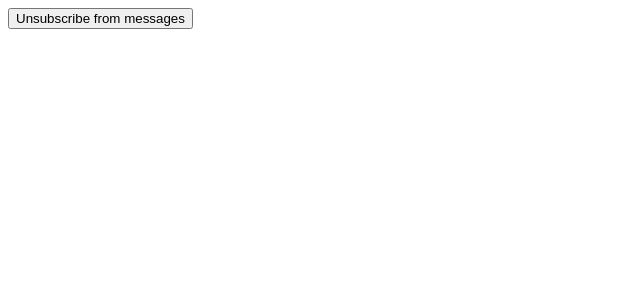
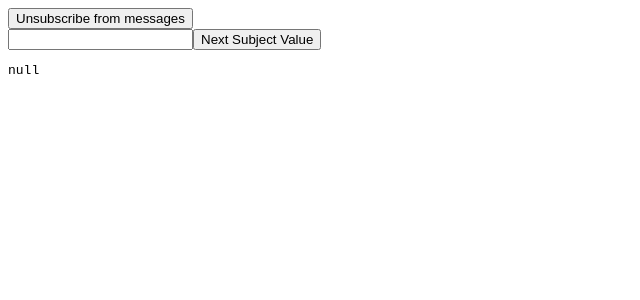
Before and after one commit to cassichan/message-app, an Angular app: page / in a window 1280 px wide. Shown: the top 300 px of the page, without its empty margins (0-640 px from the left). Built offline with nearby package versions, Linux system fonts and the light colour scheme; no server answers.

Commit message:
implementing rxjs observables, pipes and operators

```diff
--- a/src/app/app.component.html
+++ b/src/app/app.component.html
@@ -1,3 +1,11 @@
 <div>
   <app-message-list></app-message-list>
+  <br/>
+  <div class="pokemon-container">
+    <input #nextInput />
+    <button (click)="valueSubject$.next(nextInput.value)">
+      Next Subject Value
+    </button>
+    <pre>{{ fromPokeApi$ | async | json }}</pre>
+  </div>
 </div>
--- a/src/app/app.component.ts
+++ b/src/app/app.component.ts
@@ -1,5 +1,15 @@
-import { Component } from '@angular/core';
-// import { Observable } from 'rxjs';
+import { Component, inject } from '@angular/core';
+import {
+  distinctUntilChanged,
+  filter,
+  forkJoin,
+  map,
+  mergeMap,
+  of,
+  Subject,
+  tap,
+} from 'rxjs';
+import { HttpClient } from '@angular/common/http';
 
 @Component({
   selector: 'app-root',
@@ -8,4 +18,65 @@ import { Component } from '@angular/core';
 })
 export class AppComponent {
   title = 'message-app';
+  name = 'Angular';
+  numberArray$ = of([1, 2, 3, 4, 5]);
+  valueSubject$ = new Subject<string>();
+
+  http = inject(HttpClient);
+  fromPokeApi$ = this.http
+    .get<{
+      count: number;
+      next: string;
+      previous: string | null;
+      results: { name: string; url: string }[];
+    }>(' https://pokeapi.co/api/v2/pokemon?limit=1')
+    .pipe(
+      mergeMap((mainResponse) => {
+        // Get the url property from each item in the results array from the main response. Creates an observable
+        const urlRequests = mainResponse.results.map((item) =>
+          this.http.get(item.url)
+        );
+        //Executes the observable
+        return forkJoin(urlRequests).pipe(
+          mergeMap((detailsResponses) => {
+            // Combine the results from the main response with the details for each item in the results array
+            const combinedResults = mainResponse.results.map(
+              (result, index) => {
+                return {
+                  ...result,
+                  details: detailsResponses[index],
+                };
+              }
+            );
+             // Combine the main response with the updated results (detailed data for each pokemon)
+            return [{ ...mainResponse, results: combinedResults }];
+          })
+        );
+      })
+    );
+
+  constructor() {
+    this.valueSubject$
+      .asObservable()
+      .pipe(
+        // for side effects
+        tap((val) => console.log('val from tap ' + val)),
+        // allowed condition passes
+        filter((val) => val !== ''),
+        // do not repeat value
+        distinctUntilChanged(),
+        // transforms value as specified
+        map((val) => val.toUpperCase())
+      )
+      .subscribe(console.log);
+  }
+
+  //Example of how you could execute logic without observables/pipes
+  valueSubjectAsFunction(val: string) {
+    // tap for side effects
+    console.log(val);
+    // filter
+    if (val === '') return;
+    //... so on
+  }
 }
```
Also changed, not shown: src/app/app.module.ts (+10 -8 lines).
